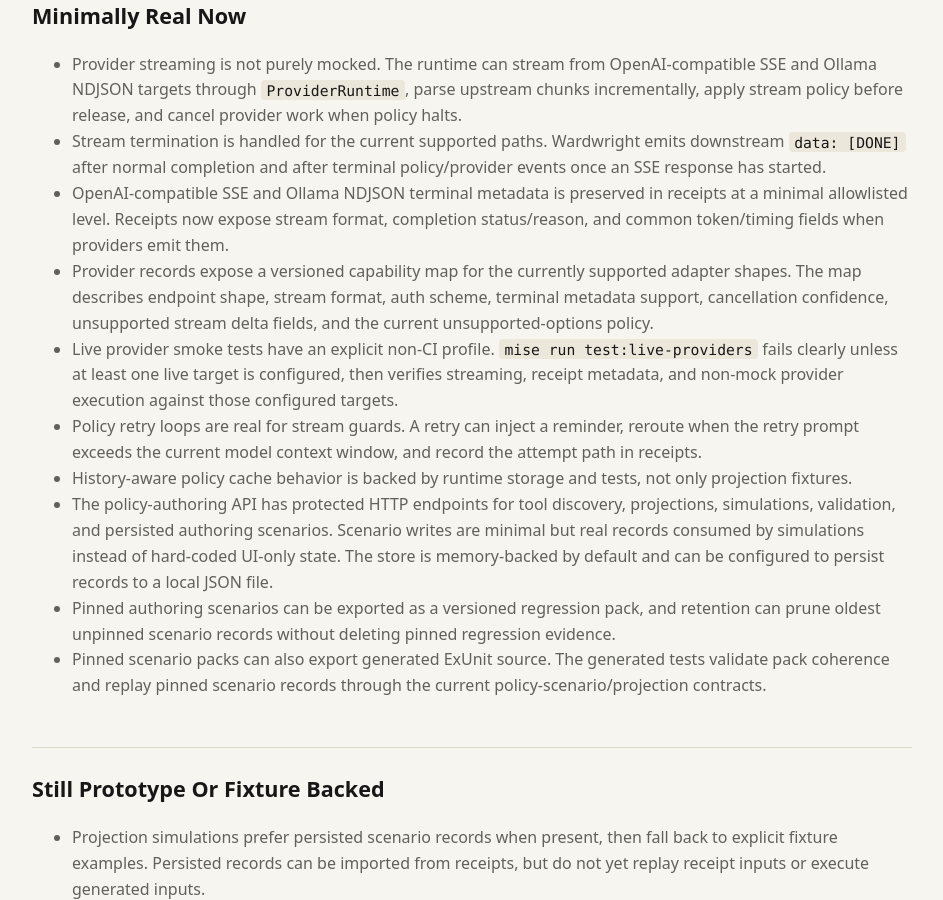
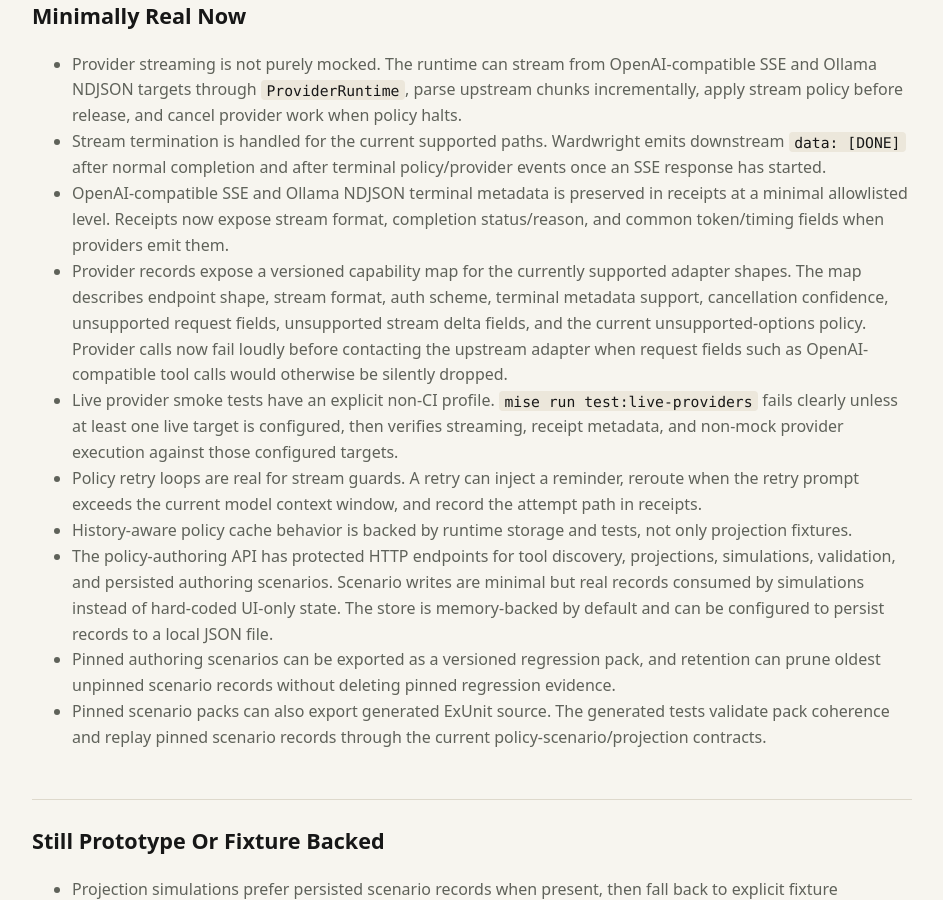
Before and after one commit to bglusman/ingary, a Jekyll site: the page built from docs/mvp-realness-inventory.md, in a window 1280 px wide and 900 px high, scrolled down 718 px. Shown: the whole window, without its empty margins (168-1111 px from the left). Built offline with Jekyll 4.4.1, drawn with Linux system fonts in a browser that asks for light colours; some of the changed text lies outside the part shown.

Commit message:
Enforce provider request capabilities

```diff
--- a/docs/mvp-realness-inventory.md
+++ b/docs/mvp-realness-inventory.md
@@ -40,7 +40,10 @@
 - Provider records expose a versioned capability map for the currently
   supported adapter shapes. The map describes endpoint shape, stream format,
   auth scheme, terminal metadata support, cancellation confidence, unsupported
-  stream delta fields, and the current unsupported-options policy.
+  request fields, unsupported stream delta fields, and the current
+  unsupported-options policy. Provider calls now fail loudly before contacting
+  the upstream adapter when request fields such as OpenAI-compatible tool calls
+  would otherwise be silently dropped.
 - Live provider smoke tests have an explicit non-CI profile. `mise run
   test:live-providers` fails clearly unless at least one live target is
   configured, then verifies streaming, receipt metadata, and non-mock provider
@@ -110,9 +113,10 @@
   handle provider variants that require extra stream options, alternate base
   paths, or nonstandard terminal frames.
 
-- Provider capability records are descriptive, not yet enforcement points.
-  Runtime option validation should eventually reject options that could affect
-  policy correctness when the selected adapter cannot honor them.
+- Provider capability records are partial enforcement points. Tool-call request
+  fields are rejected when a selected adapter cannot preserve them, but broader
+  provider-specific options still need capability checks when they affect policy
+  correctness.
 - Unsupported provider features should be ignored only when they cannot affect
   policy correctness. If they could affect safety, routing, stream release, or
   receipt truth, the adapter should fail clearly.
```
Also changed, not shown: 4 other files.
